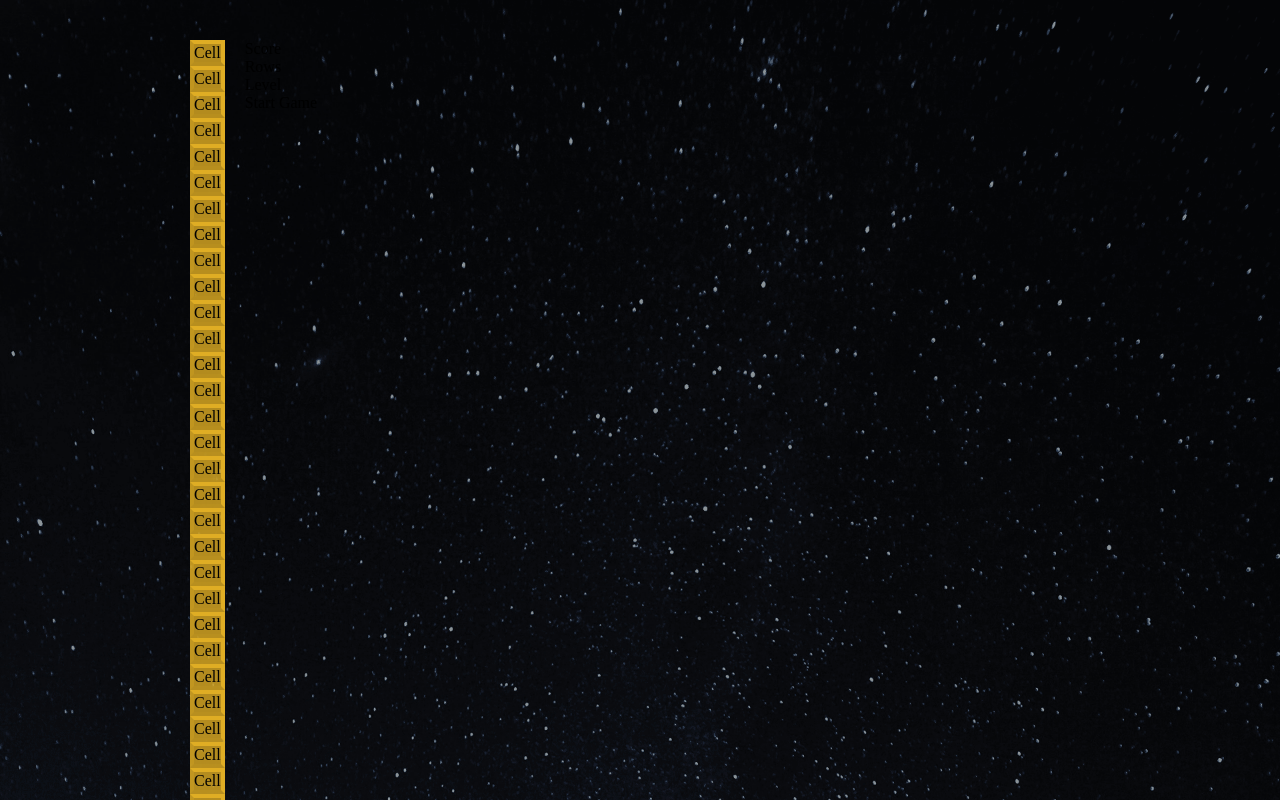
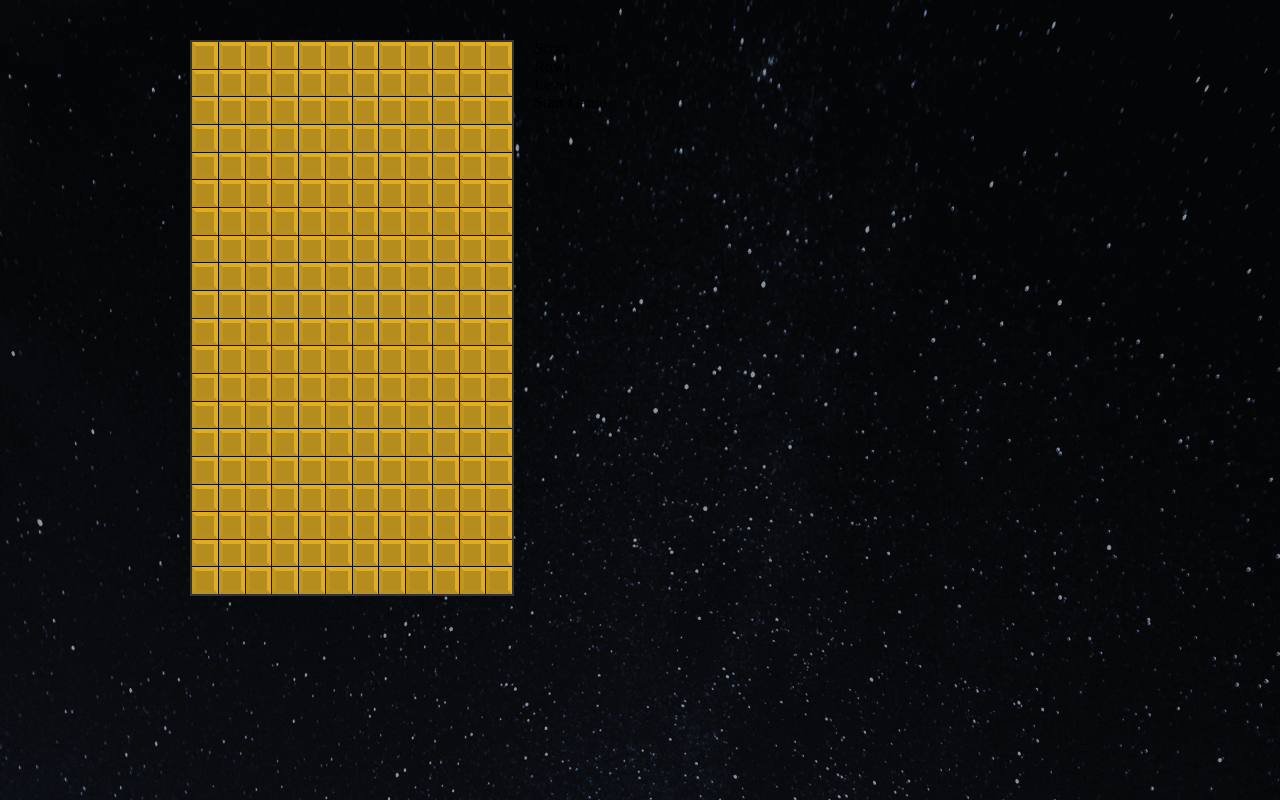
Before and after one commit to Codeurs2020/rogue-game, a React (Create React App) app: page / in a window 1280 px wide. Built offline with nearby package versions, Linux system fonts and the light colour scheme.

Commit message:
styledstage and cell done

```diff
--- a/src/components/Cell.js
+++ b/src/components/Cell.js
@@ -9,9 +9,9 @@
 
 const Cell = ({ type }) => (
 
-	<StyledCell type={'L'} color={TETROMINOS['L'].color}>
-	Cell
-	</StyledCell>
+	<StyledCell type={'L'} color={TETROMINOS['L'].color} />
+
+
 
 
 
--- a/src/components/Stage.js
+++ b/src/components/Stage.js
@@ -2,14 +2,17 @@
 
 import Cell from './Cell';
 
+import { StyledStage } from './styles/StyledStage';
+
+
 
 const Stage = ({ stage }) => (
 
-	<div>
+	<StyledStage width={stage[0].length} height={stage.length}>
 
 	{stage.map(row => row.map((cell, x) => <Cell key={x} type={cell[0]} />))}
 
-	</div>
+	</StyledStage>
 
 
 
--- /dev/null
+++ b/src/components/styles/StyledStage.js
@@ -0,0 +1,25 @@
+import styled from 'styled-components';
+
+
+export const StyledStage = styled.div`
+
+  display: grid;
+  grid-template-rows: repeat(
+    ${props => props.height},
+    calc(25vw / ${props => props.width})
+
+  );
+
+    grid-template-columns: repeat(${props => props.width}, 1fr);
+
+    grid-gap: 1px;
+
+    border: 2px solid #333;
+    width: 100%;
+
+    max-width: 25vw;
+
+    background: #111;
+
+
+`;
```
